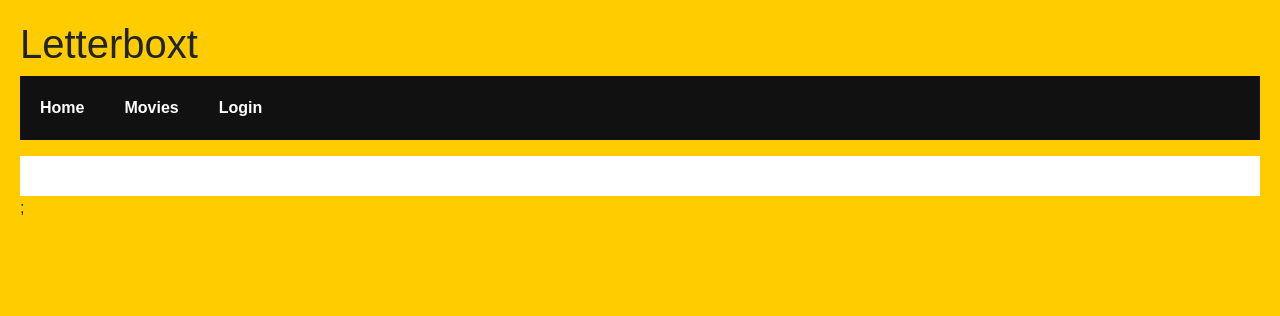
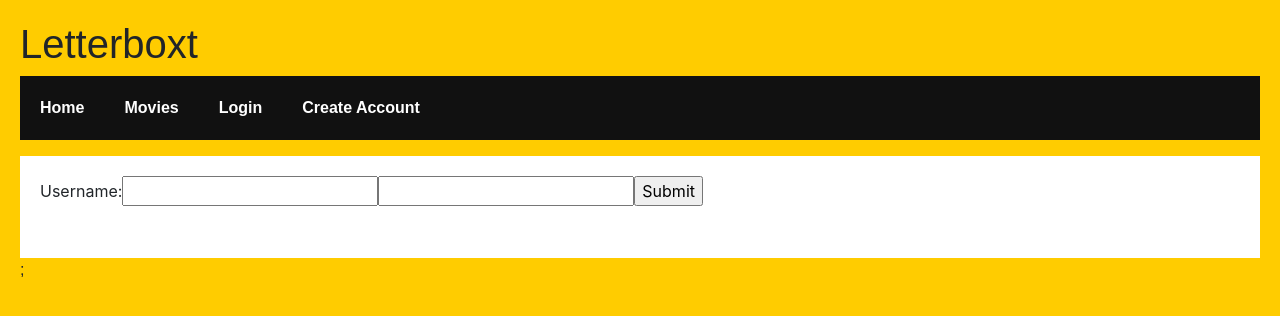
Before and after one commit to Nboruff/letterboxt, a React (Create React App) app: page /#/createaccount in a window 1280 px wide. Before the commit this address led to /#/. Shown: the top 316 px of the page. Built offline with nearby package versions, Linux system fonts and the light colour scheme; no server answers.

Commit message:
got create account page working. basically what the login page does as well. need to make the login page function as a login page

```diff
--- a/src/CreateAccount.js
+++ b/src/CreateAccount.js
@@ -1,78 +1,68 @@
-import React, { Component } from "react";
+import React, { useState, useEffect } from 'react';
+function CreateAccount(){
+    const [username, setUser] = useState("");
+    const [password, setPassword] = useState("");
 
-class CreateAccount extends Component{
-    constructor(props){
-        super(props)
-        this.state = {
-            username: "",
-            setUsers: "",
-            password: ""
-        };
-    }
-    getUser = () => {
+    useEffect(() => {
+        getUser();
+    }, []);
+    const getUser = () => {
         fetch('http://localhost:9000')
             .then(response => {
                 return response.text();
             })
             .then(data => {
-                this.setState({
-                    setUsers: data
-                });
+                console.log(data)
+                setUser(username);
             });
     }
-    createUser = (username, password) => {
+    const createUser = () => {
         fetch('http://localhost:9000/users', {
             method: 'POST',
             headers: {
                 'Content-Type': 'application/json',
             },
-            body: JSON.stringify({ username, password }),
+            body: JSON.stringify({ username, password}),
         })
             .then(response => {
                 return response.text();
             })
             .then(data => {
                 alert(data);
-                this.getUser();
+                getUser();
             });
     }
 
-    handleSubmit = (ev) => {
-        alert('A name was submitted: ' + this.state.username);
-        this.createUser(this.state.username, this.state.password)
+    const handleSubmit = (ev) => {
+        alert('A name was submitted: ' + username);
+        createUser()
         ev.preventDefault();
     }
 
-    handleUserField = (ev) => {
-        this.setState({ username: ev.target.value })
+    const handleUserField = (ev) => {
+        setUser(ev.target.value)
     }
-    handlePasswordField = (ev) => {
-        this.setState({ password: ev.target.value })
+    const handlePasswordField = (ev) => {
+        setPassword(ev.target.value)
     }
-    handleLogin = () => {
+    const handleLogin = () => {
 
     }
-    componentDidMount() {
-        this.getUser()
-    }
-
-    render(){
     return(
         <div>
-                <form onSubmit={this.handleSubmit}>
+            <form onSubmit={handleSubmit}>
                 <label>
                     Username:
-                        <input type="text" value={this.state.username} onChange={this.handleUserField} />
+                    <input type="text" value={username} onChange={handleUserField} />
                 </label>
                 <label>
-                        <input type="password" value={this.state.password} onChange={this.handlePasswordField} />
+                    <input type="password" value={password} onChange={handlePasswordField} />
                 </label>
                 <input type="submit" value="Submit" />
             </form>
             <br />
         </div>
-        )
-    }
+    );
 }
 
 export default CreateAccount;
--- a/src/CreateAccountRoute.js
+++ b/src/CreateAccountRoute.js
@@ -1,16 +1,20 @@
 import { Route, NavLink, HashRouter, useRouteMatch } from "react-router-dom";
+import {useState} from 'react'
 import Button from '@material-ui/core/Button'
 import CreateAccount from './CreateAccount'
-const CreateAccountRoute = (props) => {
+function CreateAccountRoute(){
     let {path, url} = useRouteMatch();
     return(
+
         <div>
             <HashRouter>
-                <Button variant="contained" color="primary">
-                    <NavLink to={`${url}/createaccount`} style={{textDecoration: 'none', color: "white"}}>Create Account</NavLink>
-                </Button>
+            <Button variant="contained" color="primary">
+                <NavLink to={`${url}/createaccount`} style={{textDecoration: 'none', color: "white"}}>Create Account</NavLink>
+            </Button>
+            <div className="content">
                 <Route path={`${path}/createaccount`} component={CreateAccount} />
-            </HashRouter>
+            </div>
+        </HashRouter>
         </div>
     );
 }
--- a/src/Login.js
+++ b/src/Login.js
@@ -8,7 +8,6 @@ class Login extends Component {
         super(props)
         this.state = {
             username: "",
-            setUsers: "",
             password: ""
         };
     }
@@ -19,7 +18,7 @@ class Login extends Component {
         })
         .then(data => {
             this.setState({
-                setUsers: data
+                username: data
             });
         });
     }
@@ -87,7 +86,7 @@ class Login extends Component {
                     <br />
                 </div>
                 <div>
-                    <CreateAccountRoute/>
+                    {/* <CreateAccountRoute/> */}
                 </div>
             </HashRouter>
         );
--- a/src/Main.js
+++ b/src/Main.js
@@ -4,6 +4,7 @@ import themoviedb from "./TMDB_js/themoviedb"
 import Home from "./Home.js";
 import Movies from "./Movies.js";
 import Login from "./Login.js";
+import CreateAccount from "./CreateAccount"
 require('dotenv').config()
 
 
@@ -35,11 +36,13 @@ class Main extends Component {
                         <li><NavLink to="/home">Home</NavLink></li>
                         <li><NavLink to="/movies">Movies</NavLink></li>
                         <li><NavLink to="/login">Login</NavLink></li>
+                        <li><NavLink to="/createaccount">Create Account</NavLink></li>
                     </ul>
                     <div className="content">
                         <Route path="/home" component={Home}/>
                         <Route path="/movies" component={Movies} />
                         <Route path="/login" component={Login} />
+                        <Route path="/createaccount" component={CreateAccount} />
                     </div>
                     <p className="App-intro">;{this.state.apiResponse}</p>
                 </div>
--- a/src/Movies.js
+++ b/src/Movies.js
@@ -98,10 +98,33 @@ class Movies extends Component {
                     id ="dropdown-menu-align-right"
                     onSelect={this.handleSelection}
                         >
-                            {Object.entries(list_of_genres).map(key =>(
-                                <Dropdown.Item eventKey={key}>{list_of_genres[key]}</Dropdown.Item>
+                    {/* <Dropdown.Item eventKey='28'>Action</Dropdown.Item>
+                    <Dropdown.Item eventKey='12'>Adventure</Dropdown.Item>
+                    <Dropdown.Item eventKey='16'>Animation</Dropdown.Item>
+                    <Dropdown.Item eventKey='35'>Comedy</Dropdown.Item>
+                    <Dropdown.Item eventKey='80'>Crime</Dropdown.Item>
+                    <Dropdown.Item eventKey='99'>Documentary</Dropdown.Item>
+                    <Dropdown.Item eventKey='18'>Drama</Dropdown.Item>
+                    <Dropdown.Item eventKey='10751'>Family</Dropdown.Item>
+                    <Dropdown.Item eventKey='14'>Fantasy</Dropdown.Item>
+                    <Dropdown.Item eventKey='36'>History</Dropdown.Item>
+                    <Dropdown.Item eventKey='27'>Horror</Dropdown.Item>
+                    <Dropdown.Item eventKey='10402'>Music</Dropdown.Item>
+                    <Dropdown.Item eventKey='9648'>Mystery</Dropdown.Item>
+                    <Dropdown.Item eventKey='10749'>Romance</Dropdown.Item>
+                    <Dropdown.Item eventKey='878'>Science Fiction</Dropdown.Item>
+                    <Dropdown.Item eventKey='10770'>TV Movie</Dropdown.Item>
+                    <Dropdown.Item eventKey='53'>Thriller</Dropdown.Item>
+                    <Dropdown.Item eventKey='10752'>Drama</Dropdown.Item>
+                    <Dropdown.Item eventKey='37'>Western</Dropdown.Item> */}
+                            {Object.keys(list_of_genres).filter(function(key){
+                                if(key == '0'){
+                                    return false;
+                                }
+                                return true;
+                            }).map(key =>(
+                                <Dropdown.Item eventKey={key} key={key}>{list_of_genres[key]}</Dropdown.Item>
                             ))}
-
                     <Dropdown.Divider />
                 </DropdownButton>
                 <List>
```
Lines whose indentation alone changed are shown as unchanged.
